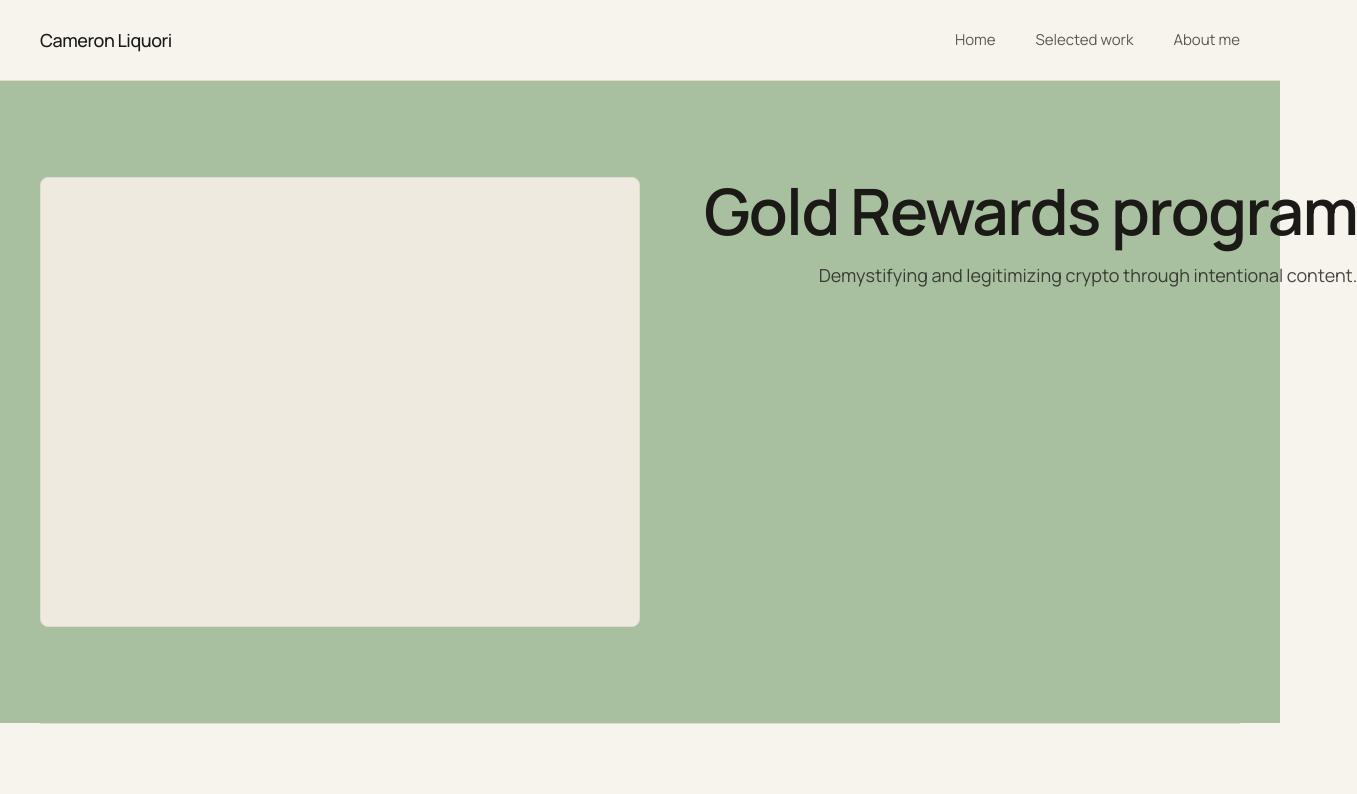
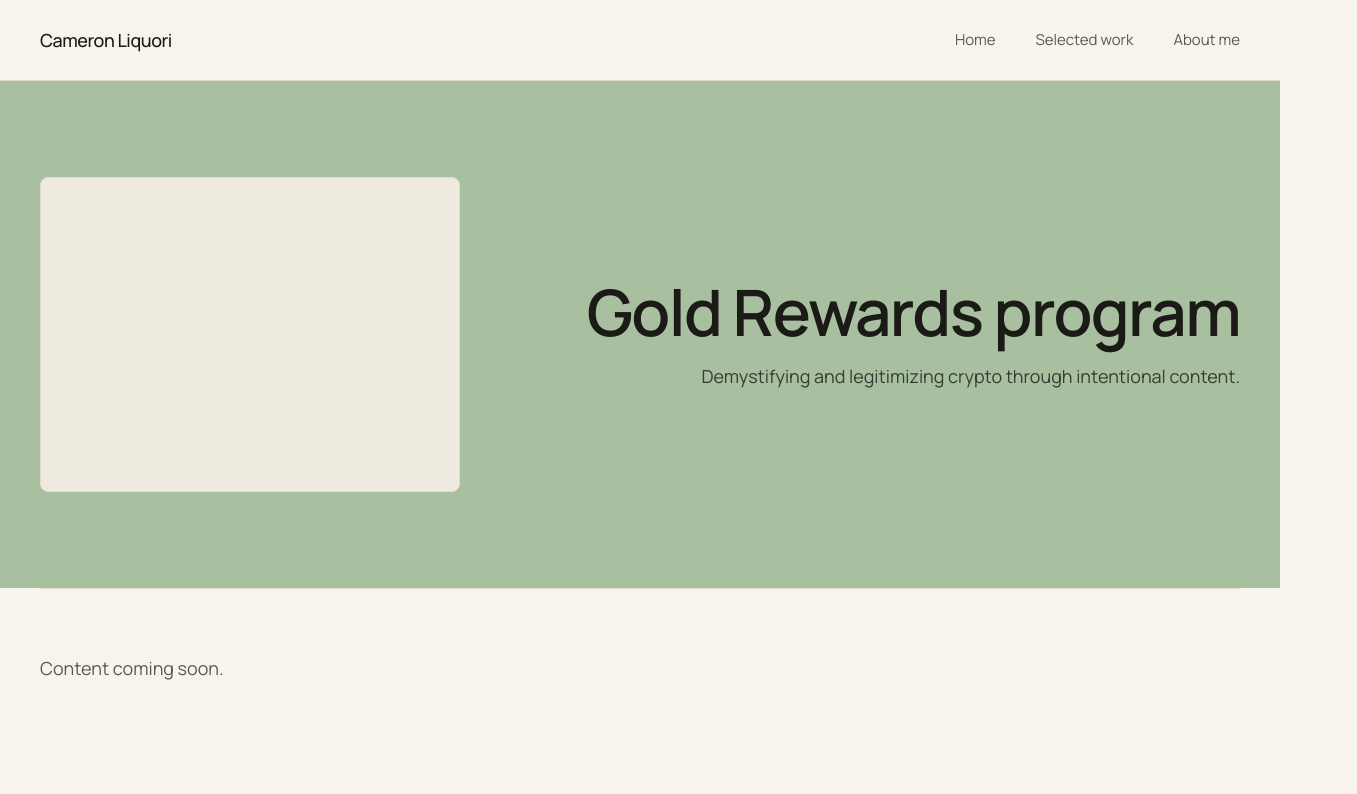
Before and after one commit to cameronliquori/Cameron-portfolio, a Next.js app: page /work/gold-rewards in a window 1280 px wide. Shown: the top 794 px of the page, 1357 px wide, since content can reach past the window. Built offline with nearby package versions, Linux system fonts and the light colour scheme.

Commit message:
Update CaseStudyHero.tsx

```diff
--- a/components/CaseStudyHero.tsx
+++ b/components/CaseStudyHero.tsx
@@ -16,21 +16,21 @@ export default function CaseStudyHero({
           <img
             src={heroImage}
             alt={title}
-            className="w-full md:w-[50%] aspect-[4/3] object-cover rounded shrink-0"
+            className="w-full md:w-[35%] aspect-[4/3] object-cover rounded shrink-0"
           />
         ) : (
           <div
-            className="placeholder-block w-full md:w-[50%] aspect-[4/3] shrink-0"
+            className="placeholder-block w-full md:w-[35%] aspect-[4/3] shrink-0"
             aria-hidden="true"
           />
         )}
-        <div className="flex-1 flex flex-col items-end text-right">
-          <div>
+        <div className="flex-1 flex flex-col items-end text-right justify-between">
+          <div className="flex-1 flex flex-col items-end justify-center">
             <h1 className="font-display text-h1 text-ink mb-4 whitespace-nowrap">{title}</h1>
             <p className="text-body text-ink/80">{description}</p>
           </div>
           {heroMetricsSummary && (
-            <p className="text-small text-ink/60 mt-auto">{heroMetricsSummary}</p>
+            <p className="text-small text-ink/60">{heroMetricsSummary}</p>
           )}
         </div>
       </div>
```
